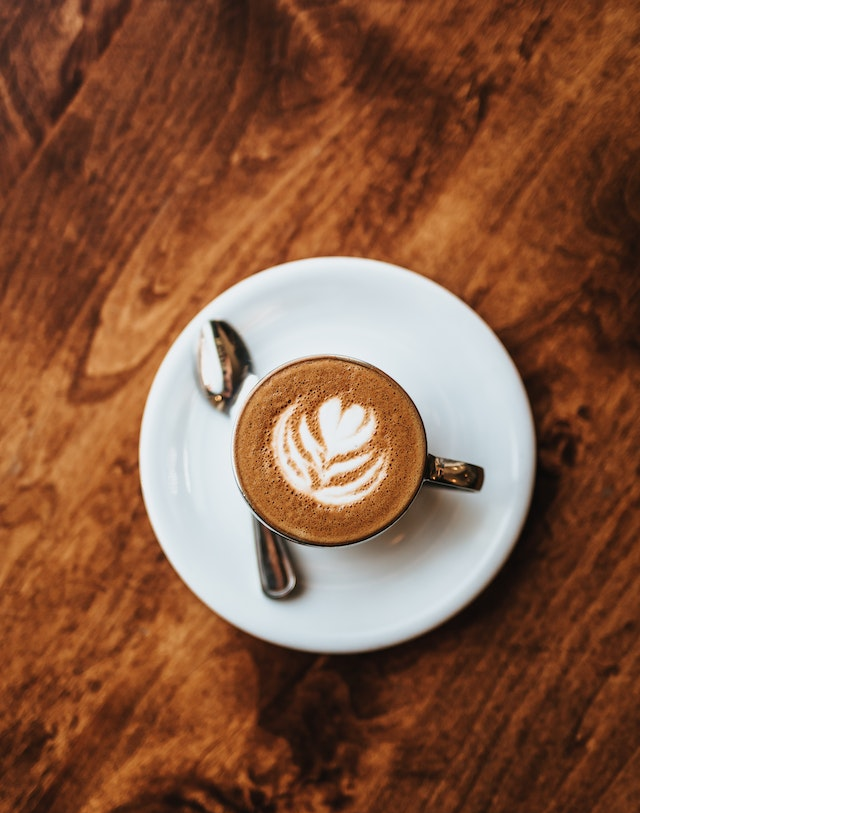
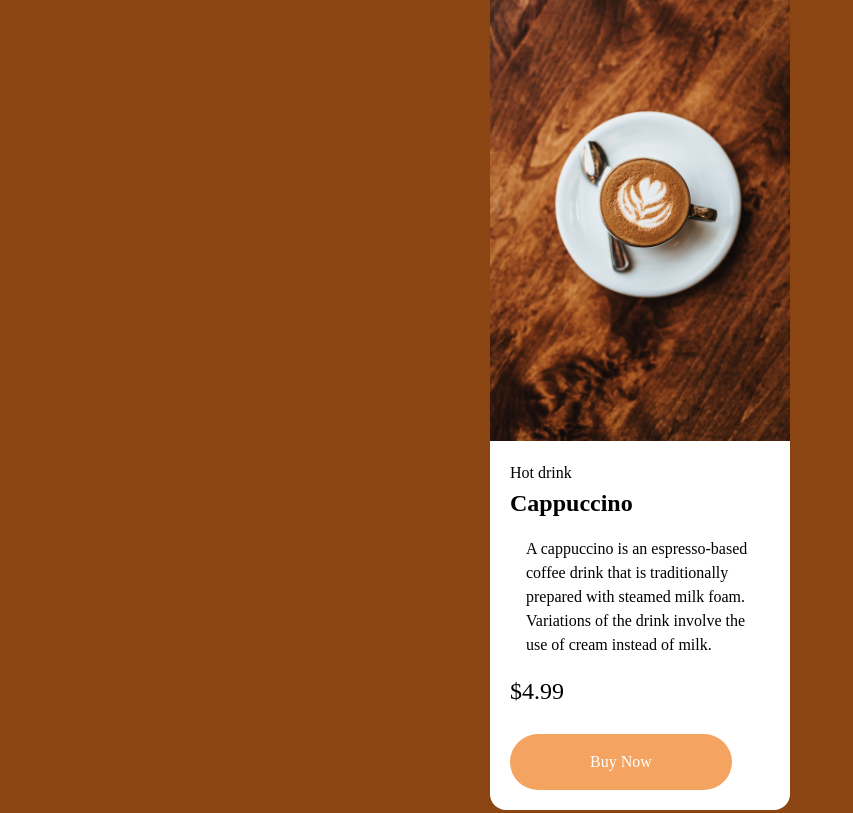
Before and after one commit to irm1005-itec1005-fall-2023/midterm-exam-AbdullaShabib, a plain HTML site: page index.html in a window 1280 px wide. Shown: the top 813 px of the page, without its empty margins (0-853 px from the left). Drawn offline with Linux system fonts and the light colour scheme.

Commit message:
Update style.css

```diff
--- a/style.css
+++ b/style.css
@@ -1,37 +1,55 @@
-/*
- * CSS File for the solution
- * Midterm Exam
- * You got this!
- */
-
-/*
- * COLOUR PALETTE
- *
- * YOU DO NOT NEED TO USE THESE COLOURS, BUT YOU CAN IF YOU WANT TO
- *   #ede0d4
- *   #e6ccb2
- *   #ddb892
- *   #b08968
- *   #7f5539
- *   #9c6644
- *
- * https://coolors.co/palette/ede0d4-e6ccb2-ddb892-b08968-7f5539-9c6644
- */
-
-/*
- * The width of my Product Card in the screenshot was 400px
- * You can use that width or set your own width
- */
-
-/*
- * HINT: For making image fill the container use object-fit:cover property:
- *  https://developer.mozilla.org/en-US/docs/Web/CSS/object-fit
- */
-
-html {
-  font-size: 1.0rem;
+body {
+  font-family: Arial, ;
+  background-color: saddlebrown;
+  display: flex;
+  justify-content: center;
+  align-items: center;
+  height: 50rem;
+  margin: 0;
 }
 
-body {
-  font-family: Arial, Helvetica, sans-serif;
+.card {
+  background-color: #fff;
+  border-radius: 1rem;
+  display: flex;
+  flex-direction: column;
+  align-items: center;
+  max-width: 300px;
 }
+
+.product-card img {
+display: flex;
+flex-direction: row;
+justify-content: center;
+flex-wrap: wrap;
+align-items:flex-start;
+
+}
+
+.details {
+  padding: 20px;
+}
+
+.title {
+  font-size: 24px;
+  margin: 0;
+}
+
+.description {
+  margin: 1rem ;
+}
+
+.price {
+
+  font-size: 1.5rem;
+}
+
+.purchase {
+  display: inline-block;
+  margin-top: 25px;
+  background-color: sandybrown;
+  color: #fff;
+  padding: 1rem 5rem;
+  text-decoration: none;
+  border-radius: 5rem;
+}
```
